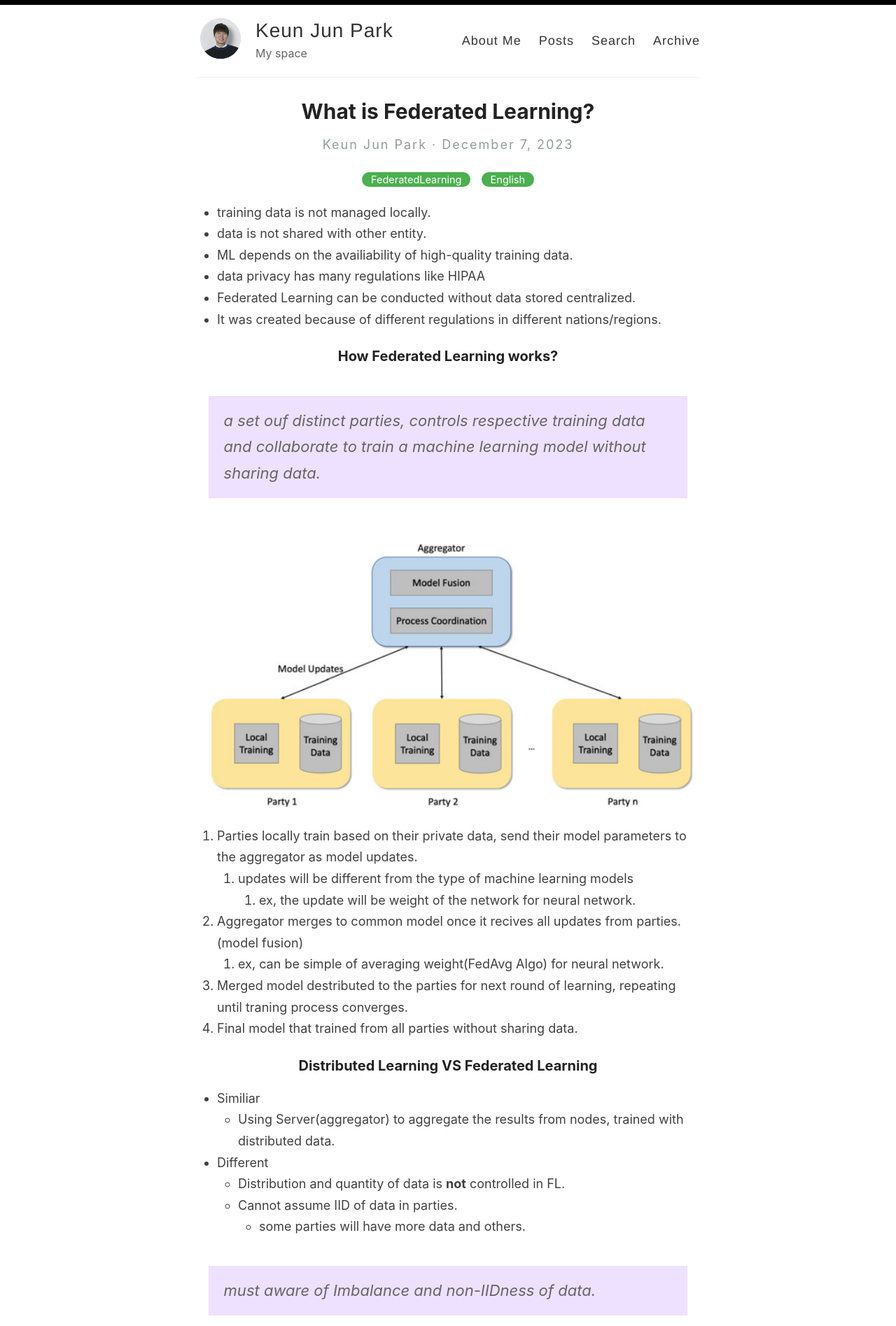
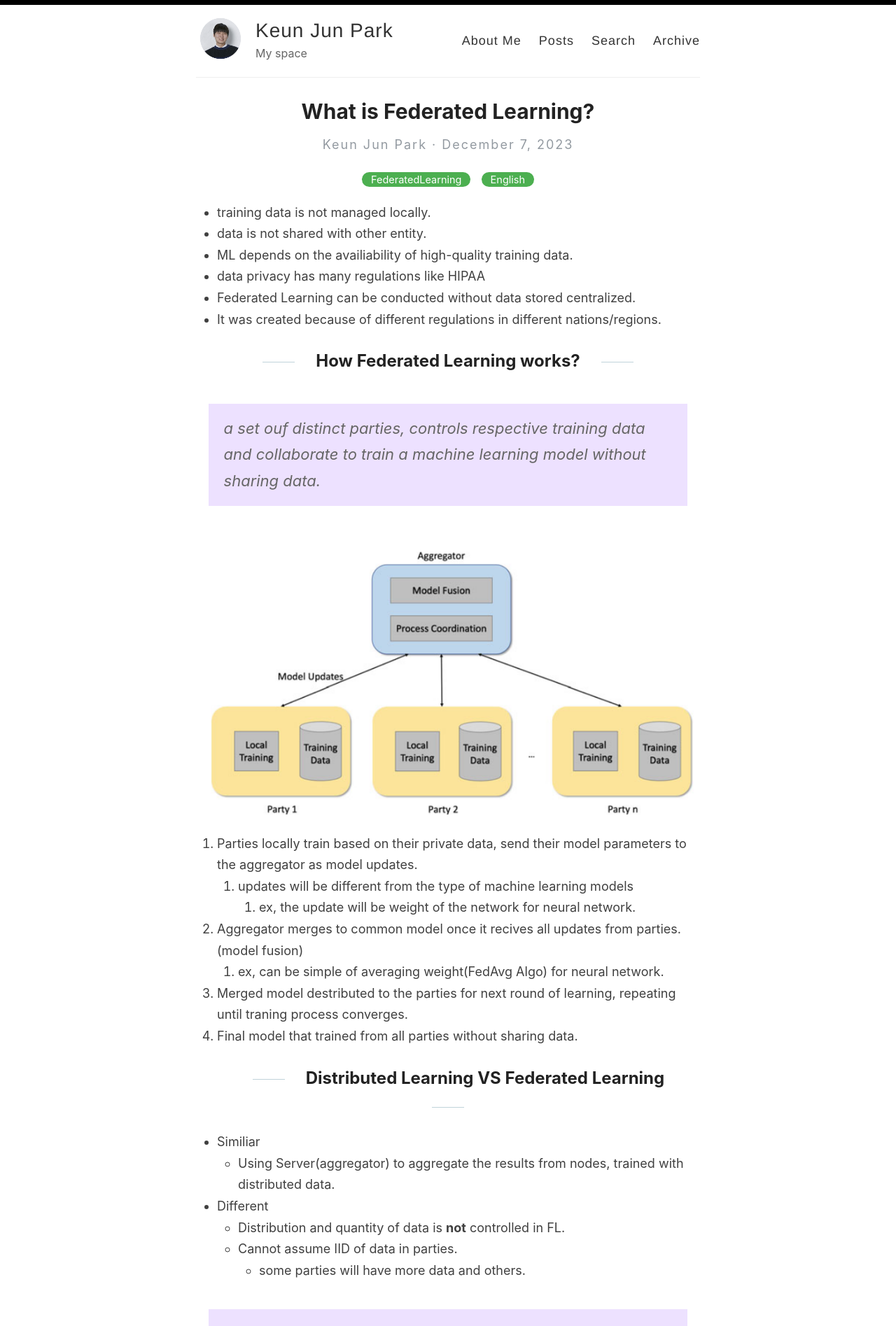
Before and after one commit to keunjunpark/keunjunpark.github.io, a Jekyll site: the page built from _posts/2023-12-07-federated-learning-1.md, in a window 1280 px wide. Shown: the top 1895 px of the page at 70% size. Built offline with Jekyll 4.4.1, drawn with Linux system fonts in a browser that asks for light colours.

```diff
--- a/_posts/2023-12-07-federated-learning-1.md
+++ b/_posts/2023-12-07-federated-learning-1.md
@@ -3,6 +3,7 @@
 title: What is Federated Learning?
 categories: [FederatedLearning, English]
 ---
+
 
 - training data is not managed locally.
 - data is not shared with other entity.
@@ -11,7 +12,7 @@
 - Federated Learning can be conducted without data stored centralized.
 - It was created because of different regulations in different nations/regions.
 
-### How Federated Learning works?
+## How Federated Learning works?
 
 > a set ouf distinct parties, controls respective training data and collaborate to train a machine learning model without sharing data.
 
@@ -25,7 +26,7 @@
 3. Merged model destributed to the parties for next round of learning, repeating until traning process converges.
 4. Final model that trained from all parties without sharing data.
 
-### Distributed Learning VS Federated Learning
+## Distributed Learning VS Federated Learning
 
 - Similiar
   - Using Server(aggregator) to aggregate the results from nodes, trained with distributed data.
@@ -36,7 +37,7 @@
 
 > must aware of Imbalance and non-IIDness of data.
 
-#### Number of Parties in FL
+### Number of Parties in FL
 
 - Enterpries/Cross-silo use case
   - ex, traning model on datasets in different data centers of multi-national company(<10 parties)
@@ -49,13 +50,13 @@
   - party identity is not important, single partiy might be involved in one training.
   - Because devices can have communication failure, need to mitigate by sampling parties and setting up time limit to perform aggregation or more
 
-#### terms
+### terms
 
-##### Party
+#### Party
 
 - clients or devices(ex, smart phone, car, wearables, cloud services like data centers, embedded systems such as manufacturing robots)
 
-##### Aggregator
+#### Aggregator
 
 - Facilitates the collaboaration.
 - to coordinate the learning process and information exchange between parties and to perform into common model,
```
